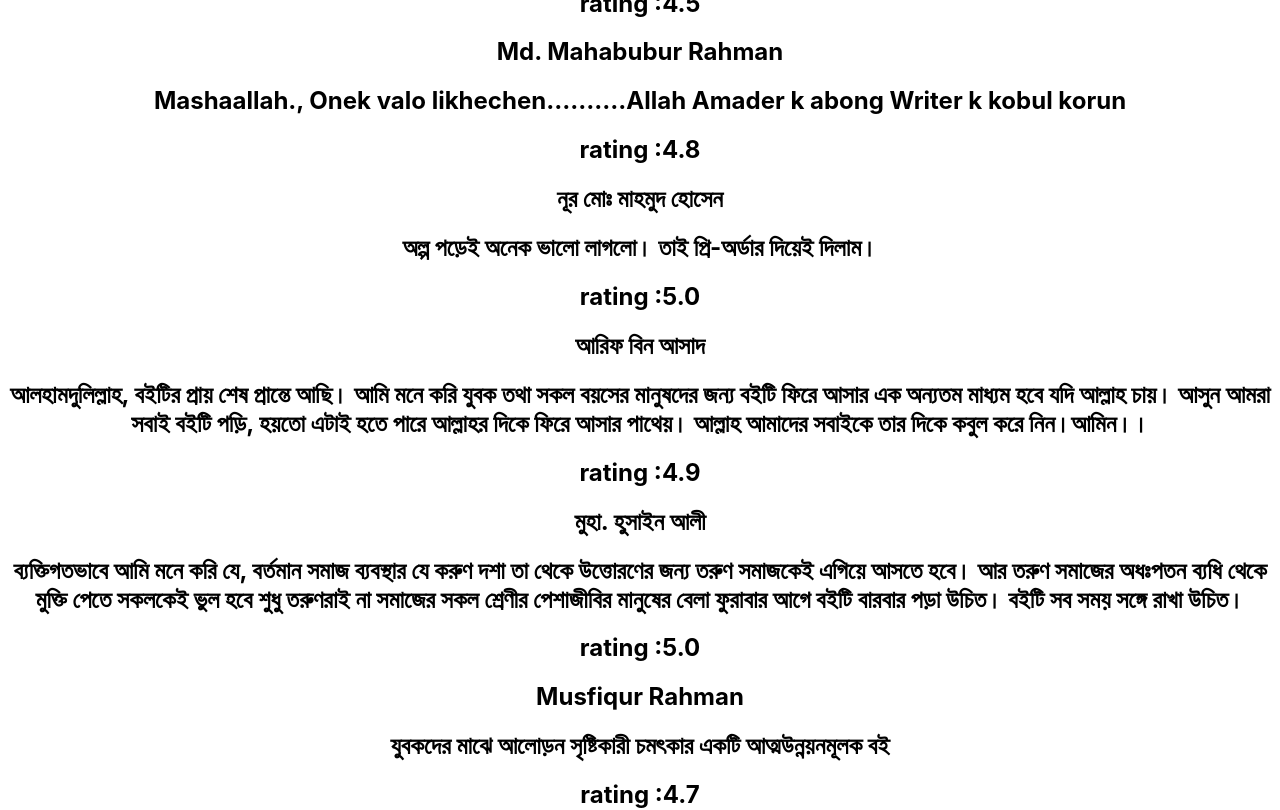
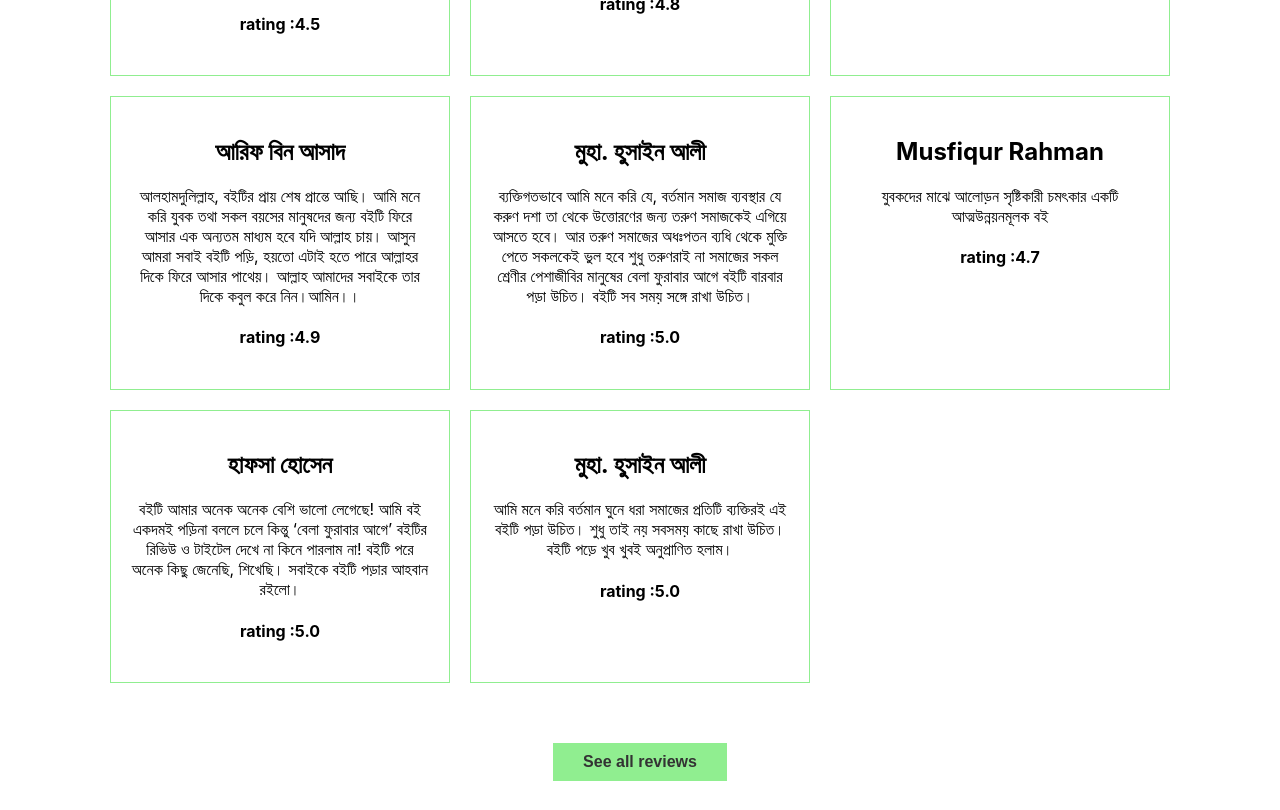
Before and after one commit to Safiul-Azam/book-analysis-website, a React (Create React App) app: page /home in a window 1280 px wide. Shown: the part 920-1730 px from the top of the page. Built offline with nearby package versions, Linux system fonts and the light colour scheme.

Commit message:
added custom hooks and handle reviews all btn

```diff
--- a/src/App.js
+++ b/src/App.js
@@ -15,6 +15,12 @@ function App() {
         <Route path='/home' element={<Home></Home>}></Route>
         <Route path='/reviews' element={<Reviews></Reviews>}></Route>
         <Route path='/dashboard' element={<DashBoard></DashBoard>}></Route>
+        <Route path='*' element={
+          <div>
+            <h2>page not found</h2>
+            <h1>404</h1>
+          </div>
+        }></Route>
       </Routes>
     </div>
   );
--- /dev/null
+++ b/src/components/Review/Review.css
@@ -0,0 +1,5 @@
+.review-info{
+    border: 1px solid lightgreen;
+    margin: 10px;
+    padding: 20px;
+}
--- a/src/components/Review/Review.js
+++ b/src/components/Review/Review.js
@@ -1,12 +1,14 @@
 import React from 'react';
+import './Review.css'
 
 const Review = ({review}) => {
     const {name, reviews, rating} = review
+
     return (
-        <div>
+        <div className='review-info'>
             <h2>{name}</h2>
-            <h2>{reviews}</h2>
-            <h2>rating :{rating}</h2>
+            <p>{reviews}</p>
+            <h4>rating :{rating}</h4>
         </div>
     );
 };
--- /dev/null
+++ b/src/components/Reviews/Reviews.css
@@ -0,0 +1,14 @@
+.reviews-container{
+    margin: 50px 100px;
+    display: grid;
+    grid-template-columns: repeat(3, 1fr);
+}
+.see-btn{
+    padding: 10px 30px;
+    margin-bottom: 50px;
+    border: none;
+    background-color: lightgreen;
+    color:#333;
+    font-weight: 600;
+    font-size: 16px;
+}
--- a/src/components/Reviews/Reviews.js
+++ b/src/components/Reviews/Reviews.js
@@ -1,20 +1,24 @@
 import React, { useEffect, useState } from 'react';
+import { Link, useNavigate } from 'react-router-dom';
+import useReviews from '../../hooks/useReviews';
 import Review from '../Review/Review';
+import './Reviews.css'
 
 const Reviews = () => {
-    const [reviews, setReviews] = useState([])
-    useEffect(()=>{
-        fetch('review.json')
-        .then(res => res.json())
-        .then(data => setReviews(data))
-    },[])
+    const [reviews, setReviews] = useReviews()
+    const navigate = useNavigate()
+    const handleReview = () => {
+        navigate(`/reviews`)
+    }
     return (
         <div>
-            <h2>review: {reviews.length}</h2>
-            {
+           <div className='reviews-container'>
+           {
                 reviews.map(review => <Review review={review}></Review>)
             }
+           </div>
 
+            <button onClick={handleReview} className='see-btn'>See all reviews</button>
         </div>
     );
 };
--- /dev/null
+++ b/src/hooks/useReviews.js
@@ -0,0 +1,12 @@
+import { useEffect, useState } from "react"
+
+const useReviews = () =>{
+    const [reviews, setReviews] = useState([])
+    useEffect(()=>{
+        fetch('review.json')
+        .then(res => res.json())
+        .then(data => setReviews(data))
+    },[])
+    return [reviews, setReviews]
+}
+export  default useReviews
```
Also changed, not shown: src/components/HandleReview/HandleReview.js (added, +14 -0 lines), src/components/Header/Header.css (added).
